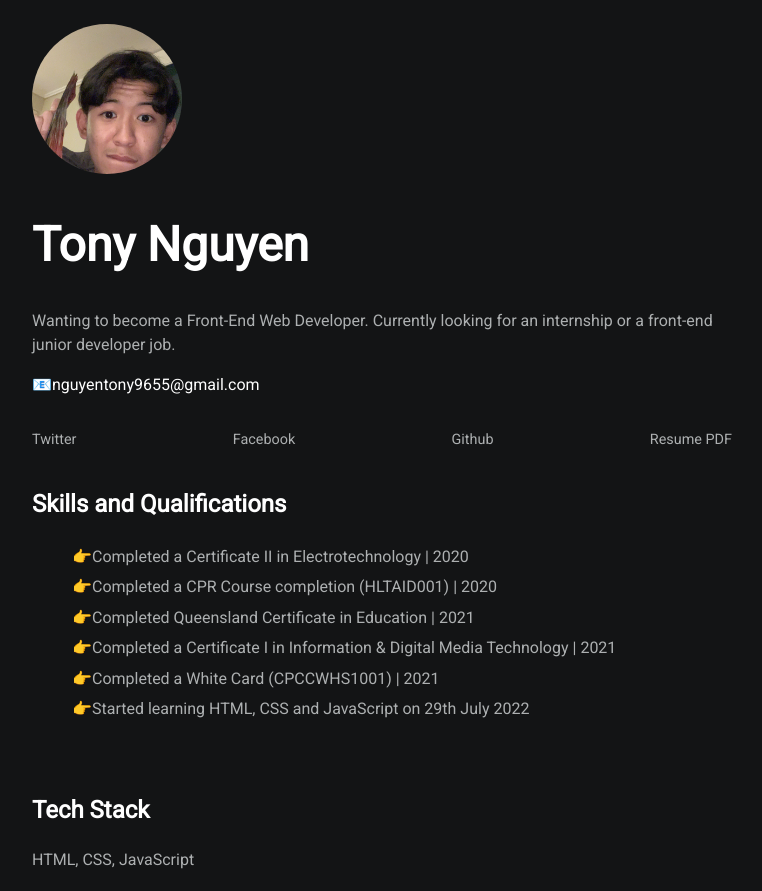
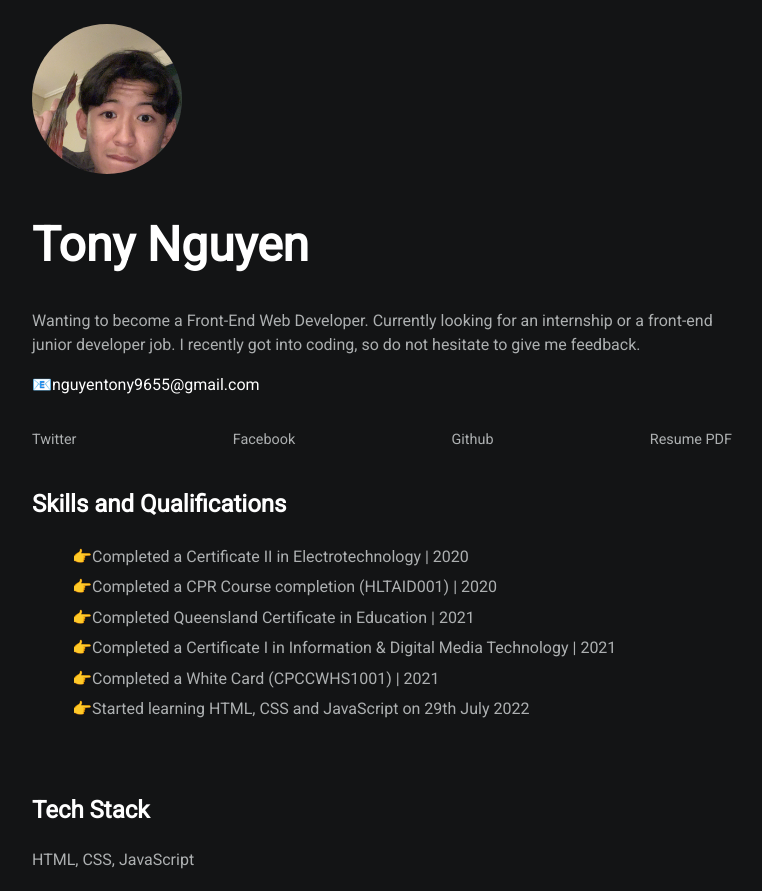
Before and after one commit to 4ltony/Portfolio, a plain HTML site: page index.html in a window 1280 px wide. Shown: the top 891 px of the page, without its empty margins (258-1020 px from the left). Drawn offline with Linux system fonts and the light colour scheme.

Commit message:
Add files via upload

```diff
--- a/index.html
+++ b/index.html
@@ -15,7 +15,8 @@
           <h1 id="name">Tony Nguyen</h1>
           <p id="desc">
             Wanting to become a Front-End Web Developer. Currently looking for
-            an internship or a front-end junior developer job.
+            an internship or a front-end junior developer job. I recently got
+            into coding, so do not hesitate to give me feedback.
           </p>
           <p id="email">📧nguyentony9655@gmail.com</p>
         </div>
@@ -27,7 +28,7 @@
             >Facebook</a
           >
           <a href="https://github.com/4ltony" target="_blank">Github</a>
-          <a href="/resume/Tony Nguyen Resume.pdf" target="_blank"
+          <a href="https://drive.google.com/file/d/1f4Hs9FcH3vH1wBJuyZaZRoR-6eWAxPdo/view?usp=sharing" target="_blank"
             >Resume PDF</a
           >
         </div>
```
Also changed, not shown: project1.html (line endings or trailing spaces), project2.html (line endings or trailing spaces), project3.html (line endings or trailing spaces).
